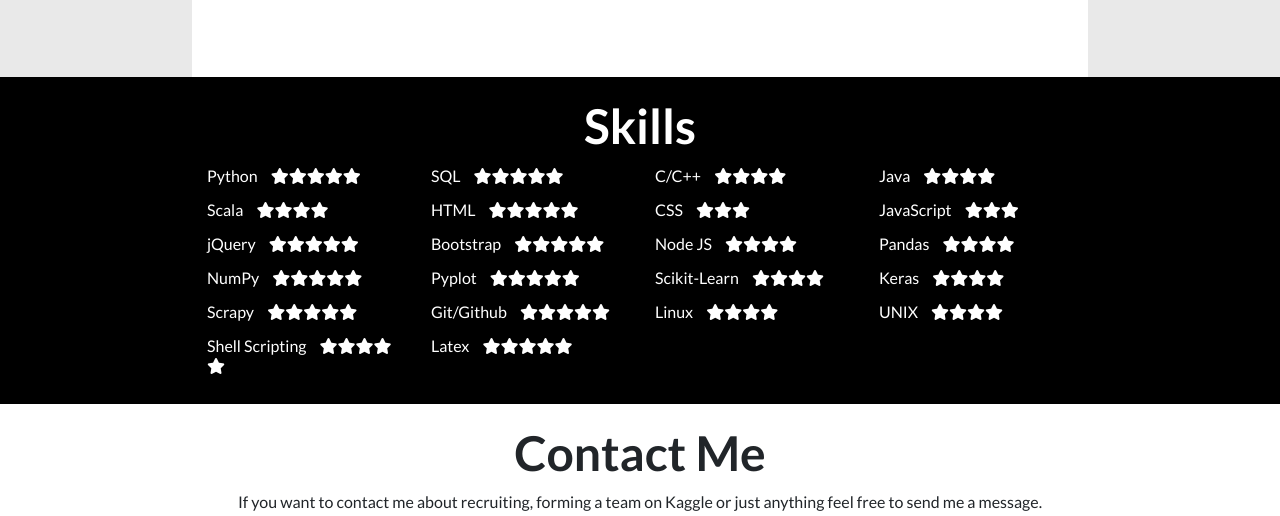
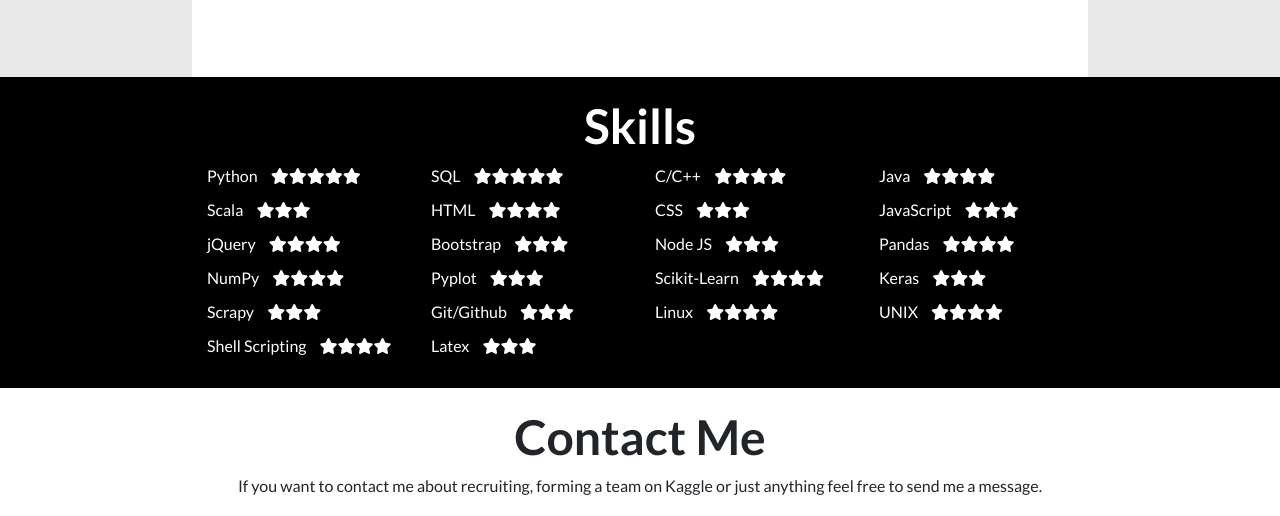
Before and after one commit to ManosL/manosl.github.io, a plain HTML site: page index.html in a window 1280 px wide. Shown: the part 2343-2859 px from the top of the page. Drawn offline with nearby package versions, Linux system fonts and the light colour scheme.

Commit message:
Add files via upload

```diff
--- a/index.html
+++ b/index.html
@@ -77,7 +77,7 @@
               like reading research papers about topics that I am interested but I am fascinated
               to implement the proposed methods in order to replicate the presented results.<br><br>
 
-              There you can find my CV: <a href="https://drive.google.com/file/d/1ZHwogrW54Y57Bz808Z4FQOO76ywmAMqI/view?usp=sharing">CV</a>
+              There you can find my CV: <a href="https://drive.google.com/file/d/1SrtDgvQSpWOCJbbVFJ-vhyveVoqzOyXU/view?usp=sharing">CV</a>
             </p>
           </div>
 
@@ -148,36 +148,36 @@
             </div>
 
             <div class="row skill-row">
-              <div class="col-lg-3 col-md-6">Scala <i class="fas fa-star first-star"></i><i class="fas fa-star"></i><i class="fas fa-star"></i><i class="fas fa-star"></i></div>
-              <div class="col-lg-3 col-md-6">HTML <i class="fas fa-star first-star"></i><i class="fas fa-star"></i><i class="fas fa-star"></i><i class="fas fa-star"></i><i class="fas fa-star"></i></div>
-              <div class="col-lg-3 col-md-6">CSS <i class="fas fa-star first-star"></i><i class="fas fa-star"></i><i class="fas fa-star"></i></div>
+              <div class="col-lg-3 col-md-6">Scala <i class="fas fa-star first-star"></i><i class="fas fa-star"></i><i class="fas fa-star"></i></div>
+              <div class="col-lg-3 col-md-6">HTML  <i class="fas fa-star first-star"></i><i class="fas fa-star"></i><i class="fas fa-star"></i><i class="fas fa-star"></i></div>
+              <div class="col-lg-3 col-md-6">CSS   <i class="fas fa-star first-star"></i><i class="fas fa-star"></i><i class="fas fa-star"></i></div>
               <div class="col-lg-3 col-md-6">JavaScript <i class="fas fa-star first-star"></i><i class="fas fa-star"></i><i class="fas fa-star"></i></div>
             </div>
 
             <div class="row skill-row">
-              <div class="col-lg-3 col-md-6">jQuery <i class="fas fa-star first-star"></i><i class="fas fa-star"></i><i class="fas fa-star"></i><i class="fas fa-star"></i><i class="fas fa-star"></i></div>
-              <div class="col-lg-3 col-md-6">Bootstrap <i class="fas fa-star first-star"></i><i class="fas fa-star"></i><i class="fas fa-star"></i><i class="fas fa-star"></i><i class="fas fa-star"></i></div>
-              <div class="col-lg-3 col-md-6">Node JS <i class="fas fa-star first-star"></i><i class="fas fa-star"></i><i class="fas fa-star"></i><i class="fas fa-star"></i></div>
+              <div class="col-lg-3 col-md-6">jQuery <i class="fas fa-star first-star"></i><i class="fas fa-star"></i><i class="fas fa-star"></i><i class="fas fa-star"></i></div>
+              <div class="col-lg-3 col-md-6">Bootstrap <i class="fas fa-star first-star"></i><i class="fas fa-star"></i><i class="fas fa-star"></i></div>
+              <div class="col-lg-3 col-md-6">Node JS <i class="fas fa-star first-star"></i><i class="fas fa-star"></i><i class="fas fa-star"></i></div>
               <div class="col-lg-3 col-md-6">Pandas <i class="fas fa-star first-star"></i><i class="fas fa-star"></i><i class="fas fa-star"></i><i class="fas fa-star"></i></div>
             </div>
 
             <div class="row skill-row">
-              <div class="col-lg-3 col-md-6">NumPy <i class="fas fa-star first-star"></i><i class="fas fa-star"></i><i class="fas fa-star"></i><i class="fas fa-star"></i><i class="fas fa-star"></i></div>
-              <div class="col-lg-3 col-md-6">Pyplot <i class="fas fa-star first-star"></i><i class="fas fa-star"></i><i class="fas fa-star"></i><i class="fas fa-star"></i><i class="fas fa-star"></i></div>
+              <div class="col-lg-3 col-md-6">NumPy <i class="fas fa-star first-star"></i><i class="fas fa-star"></i><i class="fas fa-star"></i><i class="fas fa-star"></i></div>
+              <div class="col-lg-3 col-md-6">Pyplot <i class="fas fa-star first-star"></i><i class="fas fa-star"></i><i class="fas fa-star"></i></div>
               <div class="col-lg-3 col-md-6">Scikit-Learn <i class="fas fa-star first-star"></i><i class="fas fa-star"></i><i class="fas fa-star"></i><i class="fas fa-star"></i></div>
-              <div class="col-lg-3 col-md-6">Keras <i class="fas fa-star first-star"></i><i class="fas fa-star"></i><i class="fas fa-star"></i><i class="fas fa-star"></i></div>
+              <div class="col-lg-3 col-md-6">Keras <i class="fas fa-star first-star"></i><i class="fas fa-star"></i><i class="fas fa-star"></i></div>
             </div>
 
             <div class="row skill-row">
-              <div class="col-lg-3 col-md-6">Scrapy <i class="fas fa-star first-star"></i><i class="fas fa-star"></i><i class="fas fa-star"></i><i class="fas fa-star"></i><i class="fas fa-star"></i></div>
-              <div class="col-lg-3 col-md-6">Git/Github <i class="fas fa-star first-star"></i><i class="fas fa-star"></i><i class="fas fa-star"></i><i class="fas fa-star"></i><i class="fas fa-star"></i></div>
+              <div class="col-lg-3 col-md-6">Scrapy <i class="fas fa-star first-star"></i><i class="fas fa-star"></i><i class="fas fa-star"></i></div>
+              <div class="col-lg-3 col-md-6">Git/Github <i class="fas fa-star first-star"></i><i class="fas fa-star"></i><i class="fas fa-star"></i></div>
               <div class="col-lg-3 col-md-6">Linux <i class="fas fa-star first-star"></i><i class="fas fa-star"></i><i class="fas fa-star"></i><i class="fas fa-star"></i></div>
               <div class="col-lg-3 col-md-6">UNIX <i class="fas fa-star first-star"></i><i class="fas fa-star"></i><i class="fas fa-star"></i><i class="fas fa-star"></i></div>
             </div>
 
             <div class="row skill-row">
-              <div class="col-lg-3 col-md-6">Shell Scripting <i class="fas fa-star first-star"></i><i class="fas fa-star"></i><i class="fas fa-star"></i><i class="fas fa-star"></i><i class="fas fa-star"></i></div>
-              <div class="col-lg-3 col-md-6">Latex <i class="fas fa-star first-star"></i><i class="fas fa-star"></i><i class="fas fa-star"></i><i class="fas fa-star"></i><i class="fas fa-star"></i></div>
+              <div class="col-lg-3 col-md-6">Shell Scripting <i class="fas fa-star first-star"></i><i class="fas fa-star"></i><i class="fas fa-star"></i><i class="fas fa-star"></i></div>
+              <div class="col-lg-3 col-md-6">Latex <i class="fas fa-star first-star"></i><i class="fas fa-star"></i><i class="fas fa-star"></i></div>
             </div>
           </div>
         </div>
```
